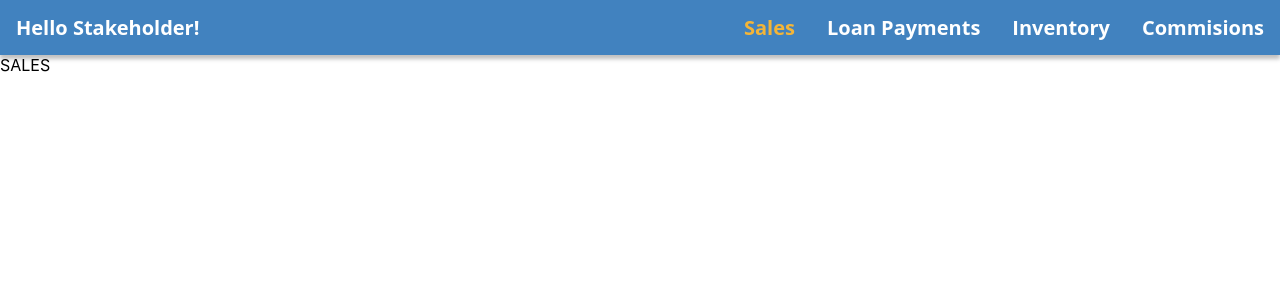
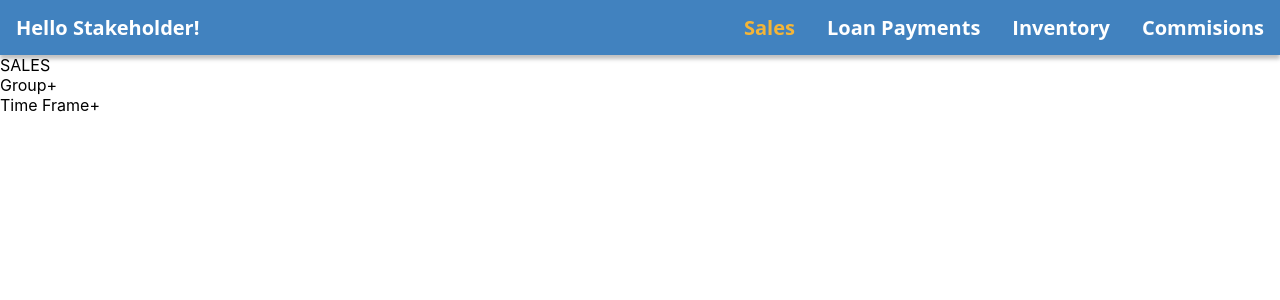
Before and after one commit to BootsStribling/see-suite-FE, a React (Create React App) app: page /sales in a window 1280 px wide. Shown: the top 300 px of the page. Built offline with nearby package versions, Linux system fonts and the light colour scheme.

Commit message:
created dropdown menu with categories

```diff
--- /dev/null
+++ b/src/components/Filters/Filter.jsx
@@ -0,0 +1,20 @@
+import { useState } from "react";
+import FilterItems from "./FilterItems";
+
+function Filter(props) {
+  const [isOpen, setIsOpen] = useState(false);
+  const handleClick = () => {
+    setIsOpen((prevState) => !prevState);
+  };
+  return (
+    <div>
+      <div onClick={handleClick}>
+        {props.title}
+        {isOpen ? "-" : "+"}
+      </div>
+      {isOpen&&<FilterItems items={props.items} handleFilter={props.handleFilter} />}
+    </div>
+  );
+}
+
+export default Filter;
--- /dev/null
+++ b/src/components/Filters/FilterItems.jsx
@@ -0,0 +1,40 @@
+import { useState } from "react";
+
+function FilterItems(props) {
+  const [isOpen, setIsOpen] = useState(false);
+  const handleClick = () => {
+    setIsOpen((prevState) => !prevState);
+  };
+
+  const renderItem = (item) => {
+    return <li key={item} onClick={() => props.handleFilter(item)}>{item}</li>;
+  };
+
+  return (
+    <div>
+      {props.items.map((item) => {
+        const isParent = !!item.parent;
+        if (isParent) {
+          return (
+            <div key={item.label}>
+              {item.parent}
+              <div onClick={handleClick}>
+                {item.label}
+                {isOpen && <ul>{item.items.map(renderItem)}</ul>}
+              </div>
+            </div>
+          );
+        }
+
+        return (
+          <div onClick={handleClick} key={item.label}>
+            {item.label}
+            {isOpen && <ul>{item.items.map(renderItem)}</ul>}
+          </div>
+        );
+      })}
+    </div>
+  );
+}
+
+export default FilterItems;
--- /dev/null
+++ b/src/components/Filters/Filters.css
@@ -0,0 +1,26 @@
+
+.filter {
+    position: relative;
+    display: inline-block;
+   }
+
+   .filter__button {
+    border-radius: 0.125rem;
+    padding: 0.5rem 1rem;
+    background-color: #2b7de9;
+    background-image: none;
+    cursor: pointer;
+    border: transparent;
+    font-weight: 600;
+    color: white;
+    font-size: 16px;
+    line-height: 1.5;
+   }
+
+   .filter__button:hover {
+    background-color: #176dde;
+   }
+   .filter__button:focus {
+    outline: 1px dotted;
+    outline: 1px auto -webkit-focus-ring-color;
+   }
--- /dev/null
+++ b/src/components/Filters/Filters.jsx
@@ -0,0 +1,58 @@
+import "./Filters.css";
+import Filter from "./Filter";
+import { useState } from "react";
+
+const data = [
+  {
+    title: "Group",
+    items: [
+      {
+        parent: "Global",
+        label: "Haiti",
+        items: ["Artbonite", "Centre", "Grand'Anse", "Nippes"],
+      },
+    ],
+  },
+  {
+    title: "Time Frame",
+    items: [
+      {
+        label: "2022",
+        items: ["Q1", "Q2", "Q3", "Q4"],
+      },
+    ],
+  },
+];
+
+function Filters() {
+  const [activeFilters, setActiveFilters] = useState([]);
+  const handleFilter = (filter) => {
+    const isActiveFilter = activeFilters.includes(filter);
+    if (isActiveFilter) {
+      setActiveFilters((prevFilters) =>
+        prevFilters.filter((f) => {
+          return f !== filter;
+        })
+      );
+    } else {
+      setActiveFilters((prevFilters) => [...prevFilters, filter]);
+    }
+  };
+  console.log(activeFilters);
+  return (
+    <>
+      {data.map((d) => {
+        return (
+          <Filter
+            key={d.title}
+            title={d.title}
+            items={d.items}
+            handleFilter={handleFilter}
+          />
+        );
+      })}
+    </>
+  );
+}
+
+export default Filters;
--- a/src/components/NavBar/NavBar.css
+++ b/src/components/NavBar/NavBar.css
@@ -29,10 +29,8 @@ ul {
 
 li {
   display: block;
-  color: white;
   text-align: center;
   padding: 14px 16px;
-  /* list-style-type: none; */
 }
 
 .text-link a {
--- a/src/components/Sales/Sales.jsx
+++ b/src/components/Sales/Sales.jsx
@@ -1,9 +1,13 @@
-import React from 'react'
+import React from "react";
+import Filters from "../Filters/Filters";
 
 function Sales() {
   return (
-    <div>SALES</div>
-  )
+    <>
+      <div>SALES</div>
+      <Filters />
+    </>
+  );
 }
 
-export default Sales
+export default Sales;
```
Also changed, not shown: src/components/Filter/Filter.css (deleted), src/components/Filter/Filter.jsx (deleted).
